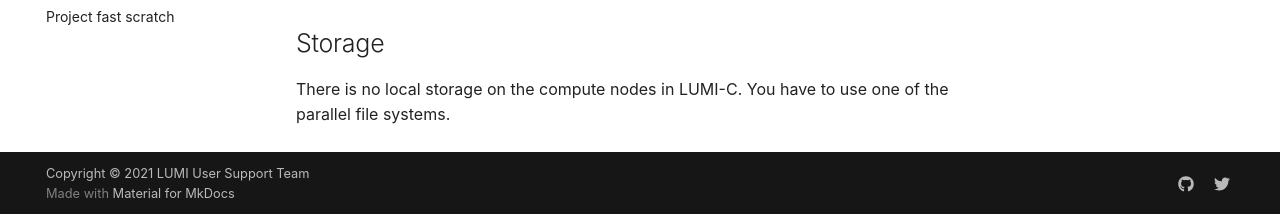
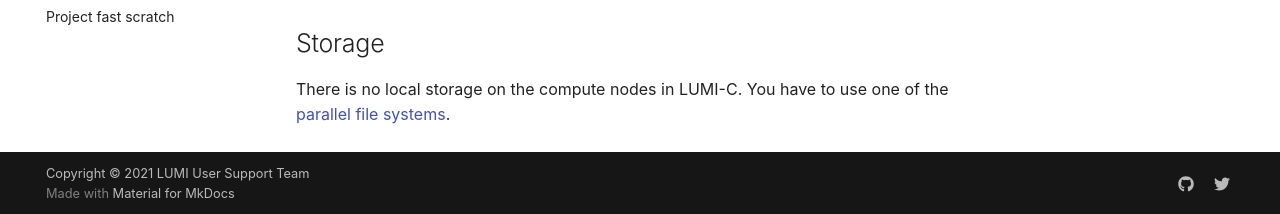
Before and after one commit to Lumi-supercomputer/lumi-userguide, an MkDocs documentation site: the page built from docs/computing/systems/lumic.md, in a window 1280 px wide and 900 px high, scrolled down 1862 px. Shown: the part 683-897 px from the top of the window. Built offline with MkDocs 1.6.1 and Material for MkDocs 9.7.7, drawn with Linux system fonts in a browser that asks for light colours; part of the change alters nothing that is shown.

```diff
--- a/docs/computing/systems/lumic.md
+++ b/docs/computing/systems/lumic.md
@@ -1,4 +1,6 @@
 # LUMI-C: The CPU Partition
+
+[storage]: ../../storage/index.md
 
 The LUMI-C partition consists of 1536 compute nodes with an aggregated LINPACK
 performance of 5.63 Petaflops.
@@ -73,4 +75,4 @@ LUMI-G becomes operational in 2022.
 ## Storage
 
 There is no local storage on the compute nodes in LUMI-C. You have to use one of
-the parallel file systems.
+the [parallel file systems][storage].
```
